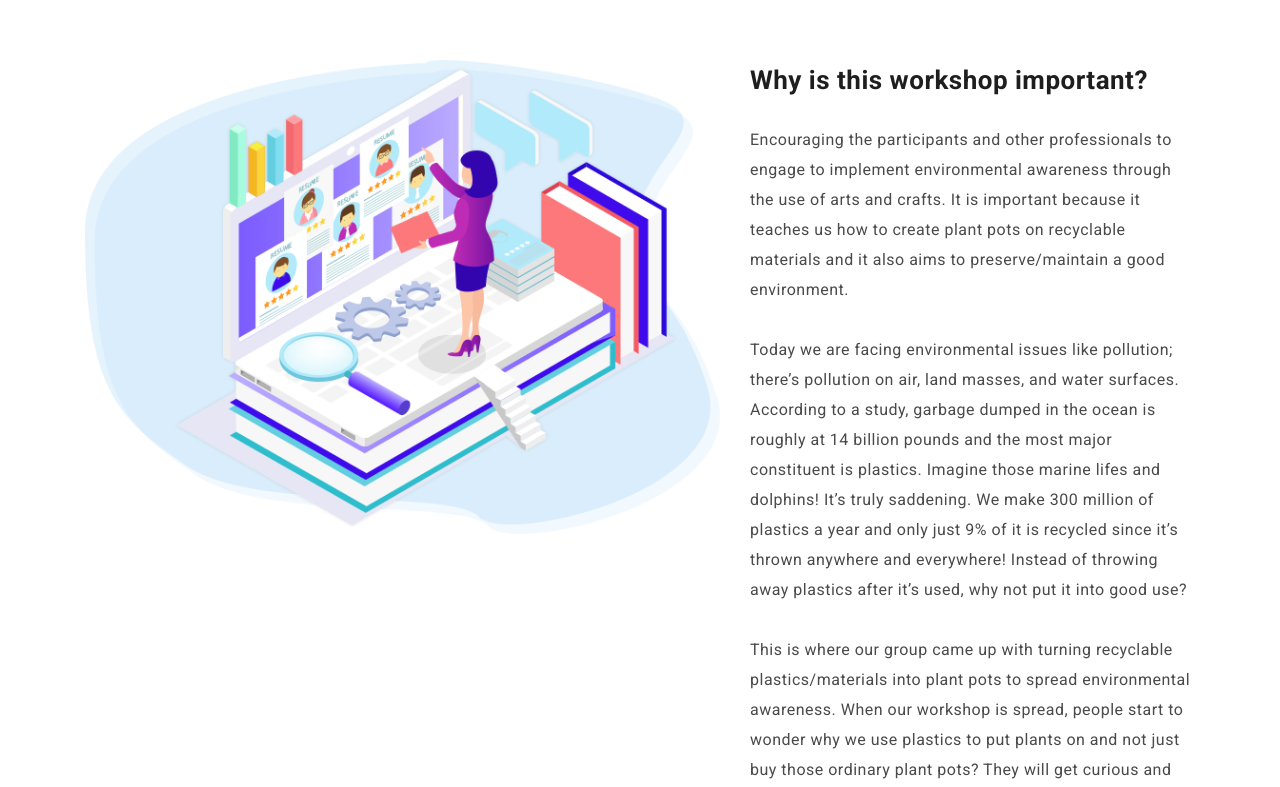
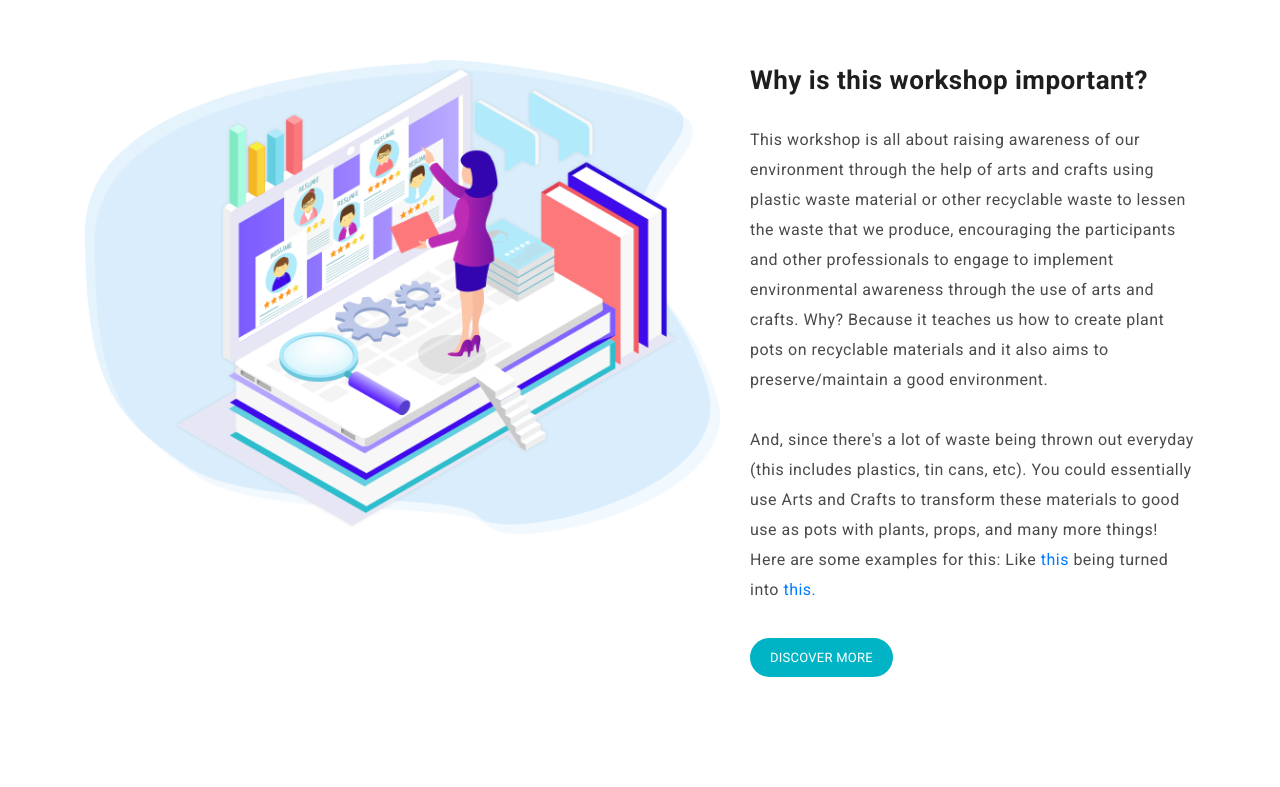
Before and after one commit to amritpal001/aceag4, a plain HTML site: page index.html in a window 1280 px wide. Shown: the part 820-1607 px from the top of the page. Drawn offline with Linux system fonts and the light colour scheme.

Commit message:
Update index.html

```diff
--- a/index.html
+++ b/index.html
@@ -121,8 +121,8 @@ PLANTS AND POTS USING ARTS AND CRAFTS (GROUP 4)
                         <h5>Why is this workshop important?</h5>
                     </div>
                     <div class="left-text">
-                        <p>Encouraging the participants and other professionals to engage to implement environmental awareness through the use of arts and crafts. It is important because it teaches us how to create plant pots on recyclable materials and it also aims to preserve/maintain a good environment. <br><br>
-                        Today we are facing environmental issues like pollution; there’s pollution on air, land masses, and water surfaces. According to a study, garbage dumped in the ocean is roughly at 14 billion pounds and the most major constituent is plastics. Imagine those marine lifes and dolphins! It’s truly saddening. We make 300 million of plastics a year and only just 9% of it is recycled since it’s thrown anywhere and everywhere! Instead of throwing away plastics after it’s used, why not put it into good use? <br><br> This is where our group came up with turning recyclable plastics/materials into plant pots to spread environmental awareness. When our workshop is spread, people start to wonder why we use plastics to put plants on and not just buy those ordinary plant pots? They will get curious and search for why, then they will come up with the answer ‘because our environment is worsening and we need to contribute to help the environment since we are one of the factors this is happening’. We can help not just the ocean and the marine lifes, even the plants to spread green to deforest lands and we can also lessen the production of plastics by factories and lessen pollution in the air.</p>
+                        <p>This workshop is all about raising awareness of our environment through the help of arts and crafts using plastic waste material or other recyclable waste to lessen the waste that we produce, encouraging the participants and other professionals to engage to implement environmental awareness through the use of arts and crafts. Why? Because it teaches us how to create plant pots on recyclable materials and it also aims to preserve/maintain a good environment. <br><br>
+                        And, since there's a lot of waste being thrown out everyday (this includes plastics, tin cans, etc). You could essentially use Arts and Crafts to transform these materials to good use as pots with plants, props, and many more things! Here are some examples for this: Like <a href="">this</a> being turned into <a href="">this.</a></p>
                         <a href="#importance" class="main-button">Discover More</a>
                     </div>
                 </div>
```
